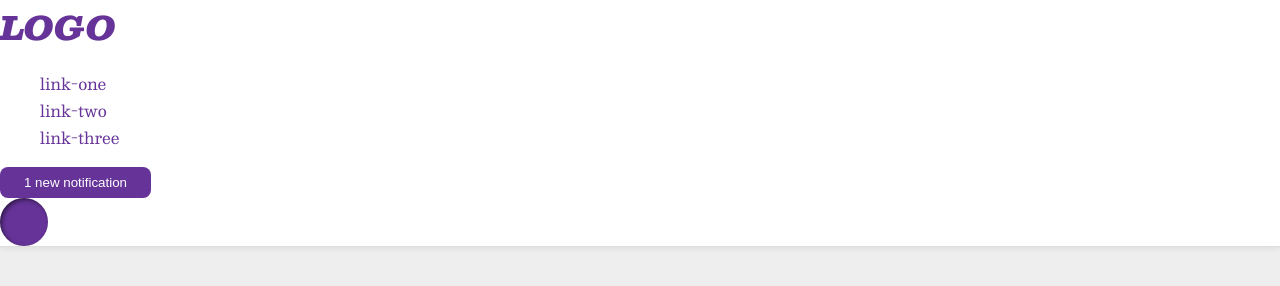
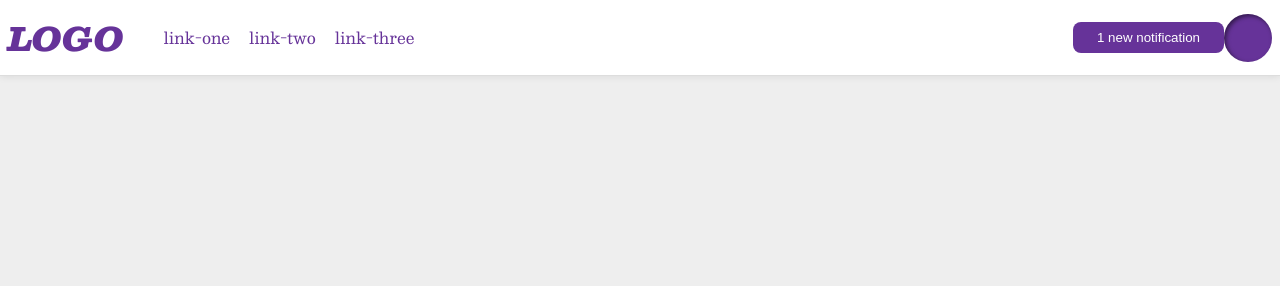
Before and after one commit to patricksibale/The-Odin-Project-Exercises, a plain HTML site: page css exercises/flex/03-flex-header-2/index.html in a window 1280 px wide. Drawn offline with nearby package versions, Linux system fonts and the light colour scheme.

Commit message:
Some assignments solved

```diff
--- a/css exercises/flex/01-flex-center/style.css
+++ b/css exercises/flex/01-flex-center/style.css
@@ -1,8 +1,11 @@
 .container {
+  display: flex;
   background: dodgerblue;
   border: 4px solid midnightblue;
   width: 400px;
   height: 300px;
+  justify-content: center;
+  align-items: center;
 }
 
 .box {
--- a/css exercises/flex/02-flex-header/style.css
+++ b/css exercises/flex/02-flex-header/style.css
@@ -1,19 +1,30 @@
 .header  {
+  display: flex;
   font-family: monospace;
   background: papayawhip;
+  justify-content: space-between;
+  align-items: center;
+
 }
 
 .logo {
+  display: flex;
   font-size: 48px;
   font-weight: 900;
   color: tomato;
   background: white;
   padding: 4px 32px;
+  justify-content: center;
+  align-items: center;
 }
 
 ul {
   /* this removes the dots on the list items*/
   list-style-type: none;
+  display: flex;
+  margin: 0px;
+  gap: 10px;
+
 }
 
 a {
--- a/css exercises/flex/03-flex-header-2/index.html
+++ b/css exercises/flex/03-flex-header-2/index.html
@@ -9,6 +9,8 @@
 </head>
 <body>
   <div class="header">
+
+    <div class="left">
       <div class="logo">
         LOGO
       </div>
@@ -17,10 +19,18 @@
         <li><a href="google.com">link-two</a></li>
         <li><a href="google.com">link-three</a></li>
       </ul>
-    <button class="notifications">
+
+    </div>
+
+
+    <div class="right">
+      <button class="notifications ">
         1 new notification
       </button>
-    <div class="profile-image"></div>
+      <div class="profile-image "></div>
+
+    </div>
+
   </div>
 </body>
 </html>
--- a/css exercises/flex/03-flex-header-2/style.css
+++ b/css exercises/flex/03-flex-header-2/style.css
@@ -9,17 +9,26 @@ body {
 }
 
 .header {
+  display: flex;
   background: white;
   border-bottom: 1px solid #ddd;
   box-shadow: 0 0 8px rgba(0,0,0,.1);
+  padding: 8px;
+  justify-content: space-between;
 }
-
+.right, .left{
+  display: flex;
+  /* padding: 0;
+  margin: 0; */
+  align-items: center;
+}
 .profile-image {
   background: rebeccapurple;
   box-shadow: inset 2px 2px 4px rgba(0,0,0,.5);
   border-radius: 50%;
   width: 48px;
   height:  48px;
+  gap: 9px;
 }
 
 .logo {
@@ -44,5 +53,7 @@ a {
 }
 
 ul {
+  display: flex;
+  gap: 19px;
   list-style-type: none;
 }
--- a/css exercises/foundations/01-css-methods/index.css
+++ b/css exercises/foundations/01-css-methods/index.css
@@ -1,7 +1,11 @@
 div{
     color: white;
     background-color: red;
-    text-align: center;
     font-size: 32px;
     text-decoration: solid;
+    padding: 40px;
+    border: 20px solid blue;
+    height: 100px;
+    width: 100px;
+    box-sizing: border-box;
 }
--- a/css exercises/margin-and-padding/margin-and-padding-1/style.css
+++ b/css exercises/margin-and-padding/margin-and-padding-1/style.css
@@ -1,5 +1,5 @@
 body {
-  max-width: 600px;
+  max-width: 800px;
   margin: 0 auto;
 }
 
@@ -7,15 +7,16 @@ body {
   background: pink;
   border: 3px solid blue;
   /* CHANGE ME */
-  padding: 0px;
-  margin: 0px;
+  padding: 50px;
+  margin: 20px;
+  margin-right: auto;
 }
 
 .two {
   background: lightblue;
   border: 3px solid purple;
   /* CHANGE ME */
-  margin-bottom: 0px;
+  margin-bottom: 10px;
 }
 
 .three {
@@ -23,6 +24,6 @@ body {
   border: 3px solid brown;
   width: 200px;
   /* CHANGE ME */
-  padding: 0px;
-  margin-left: 0px;
+  padding: 30px;
+  margin-left: auto;
 }
--- a/css exercises/margin-and-padding/margin-and-padding-2/style.css
+++ b/css exercises/margin-and-padding/margin-and-padding-2/style.css
@@ -4,24 +4,35 @@ body {
 }
 
 .card {
-  width: 400px;
   background: #fff;
-  margin: 16px auto;
+  padding: 10px;
 }
 
 .title {
   background: #e3f4ff;
+  padding: 30px;
+  margin: 30px;
 }
 
 .content {
   background: #e3f4ff;
+  padding: 30px;
+  margin: 30px;
+
 }
 
 .button-container {
   background: #e3f4ff;
+  padding: 30px;
+  margin: 30px ;
+  text-align: center;
 }
 
 button {
+  display: block;
   background: white;
   border: 1px solid #eee;
+  padding: 10px;
+  margin:0 auto;
+
 }
```
Lines whose indentation alone changed are shown as unchanged.
